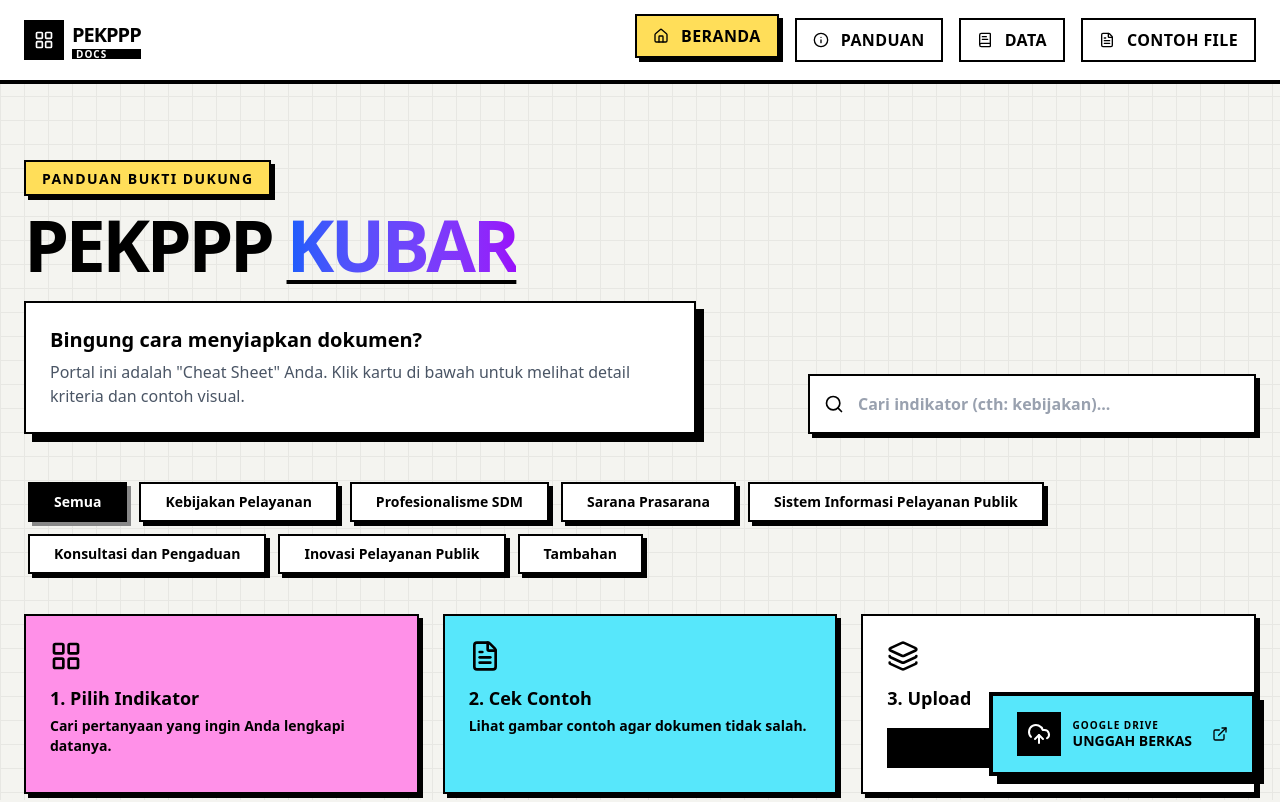
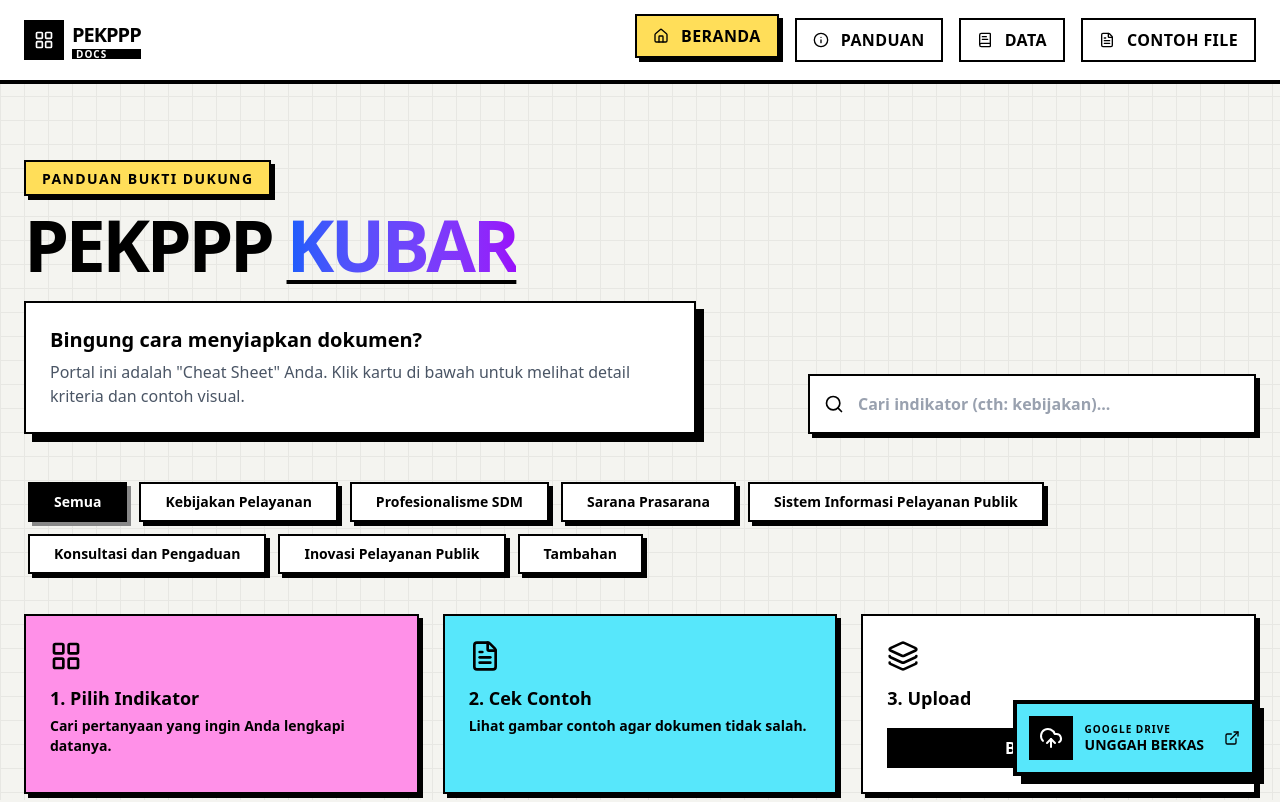
Before and after one commit to brayenid/pekppp-guide, a React (Vite) app: page / in a window 1280 px wide. Shown: the top 802 px of the page. Built offline with nearby package versions, Linux system fonts and the light colour scheme.

Commit message:
fix: adjust padding in upload button for improved layout

```diff
--- a/src/App.tsx
+++ b/src/App.tsx
@@ -144,7 +144,7 @@ function AppContent() {
           rel="noopener noreferrer"
           whileHover={{ scale: 1.05, rotate: -2 }}
           whileTap={{ scale: 0.95 }}
-          className="flex items-center gap-3 px-6 py-4 bg-[#57E7FB] border-4 border-black shadow-[8px_8px_0px_0px_#000] hover:shadow-[12px_12px_0px_0px_#000] hover:-translate-y-1 transition-all group">
+          className="flex items-center gap-3 px-3 py-3 bg-[#57E7FB] border-4 border-black shadow-[8px_8px_0px_0px_#000] hover:shadow-[12px_12px_0px_0px_#000] hover:-translate-y-1 transition-all group">
           <div className="bg-black text-white p-2 border-2 border-transparent group-hover:bg-white group-hover:text-black group-hover:border-black transition-colors">
             <UploadCloud className="w-6 h-6" />
           </div>
```
